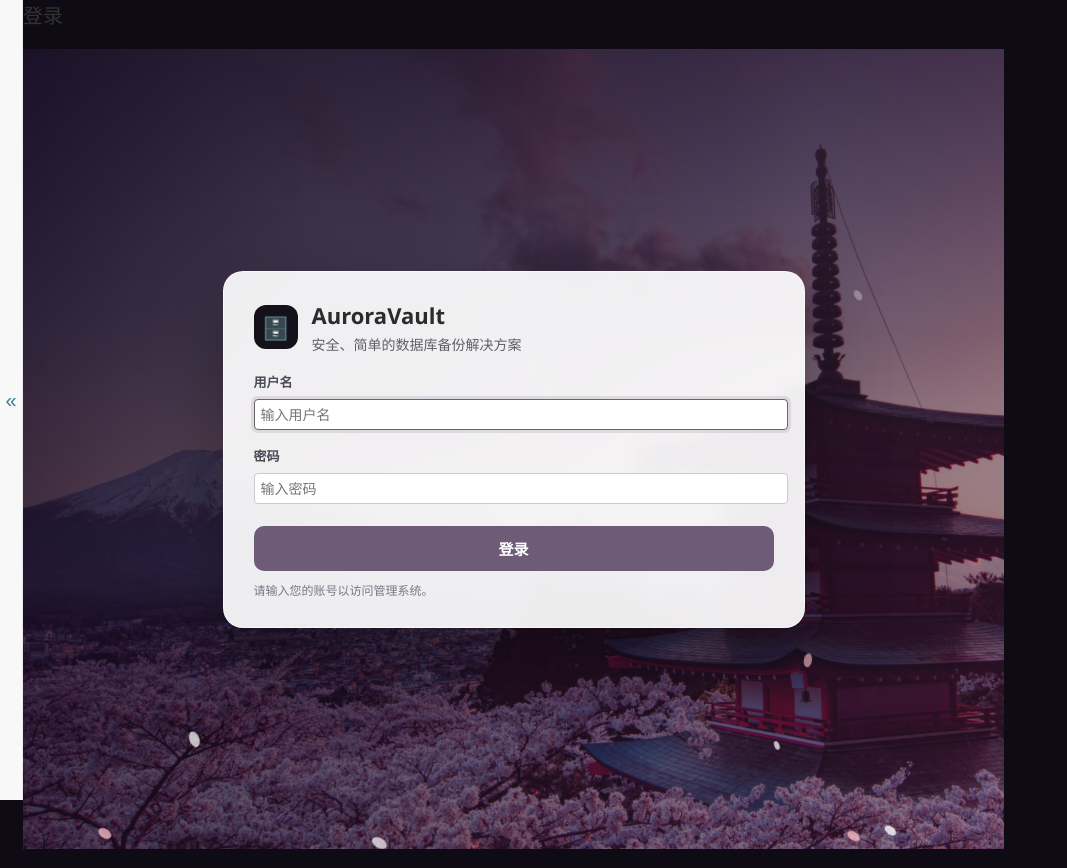
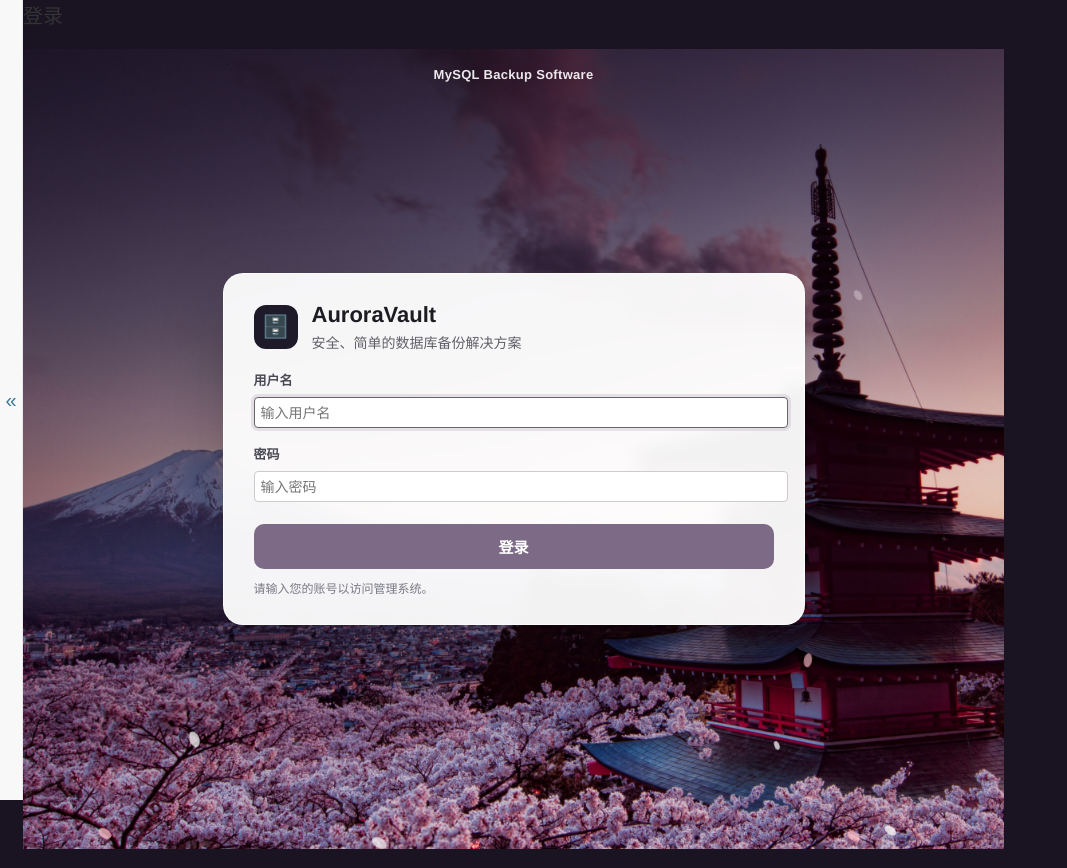
Before and after one commit to morningstarccf-tech/ccf, a Django app: page /admin/login/ in a window 1280 px wide. Shown: the whole page, without its empty margins (0-1067 px from the left). Run offline with Django 5.2, Linux system fonts and the light colour scheme.

Commit message:
Adjust admin login UI to match Figma look

```diff
--- a/db_guardian/templates/admin/login.html
+++ b/db_guardian/templates/admin/login.html
@@ -7,16 +7,17 @@
 {{ block.super }}
 <style>
   :root {
-    --aurora-card-bg: rgba(255, 255, 255, 0.92);
-    --aurora-card-border: rgba(255, 255, 255, 0.6);
-    --aurora-shadow: 0 24px 80px rgba(0, 0, 0, 0.35);
-    --aurora-accent: #6d5b77;
-    --aurora-muted: rgba(255, 255, 255, 0.55);
+    --aurora-card-bg: rgba(255, 255, 255, 0.95);
+    --aurora-card-border: rgba(255, 255, 255, 0.7);
+    --aurora-shadow: 0 18px 60px rgba(17, 16, 22, 0.25);
+    --aurora-accent: #7d6a86;
+    --aurora-text: #1c1c22;
   }
 
   body.aurora-login {
     min-height: 100vh;
-    background: #0f0b14;
+    background: #1a1422;
+    font-family: "Noto Sans SC", "PingFang SC", "Microsoft YaHei", "Helvetica Neue", Arial, sans-serif;
   }
 
   body.aurora-login #header,
@@ -36,18 +37,32 @@
     display: grid;
     place-items: center;
     overflow: hidden;
-    background:
-      linear-gradient(120deg, rgba(18, 10, 32, 0.75), rgba(63, 38, 68, 0.45)),
-      url("{% static 'login/plo.jpg' %}") center/cover no-repeat;
+    background: url("{% static 'login/plo.jpg' %}") center/cover no-repeat;
   }
 
   .aurora-login__overlay {
     position: absolute;
     inset: 0;
-    background:
-      radial-gradient(circle at 30% 20%, rgba(255, 255, 255, 0.08), transparent 45%),
-      radial-gradient(circle at 80% 10%, rgba(255, 255, 255, 0.06), transparent 40%);
+    background: linear-gradient(180deg, rgba(8, 8, 12, 0.25), rgba(8, 8, 12, 0));
     pointer-events: none;
+  }
+
+  .aurora-login__topbar {
+    position: absolute;
+    top: 18px;
+    left: 50%;
+    transform: translateX(-50%);
+    display: flex;
+    align-items: center;
+    gap: 8px;
+    color: rgba(255, 255, 255, 0.9);
+    font-size: 13px;
+    letter-spacing: 0.3px;
+    z-index: 2;
+  }
+
+  .aurora-login__topbar span {
+    font-weight: 600;
   }
 
   .aurora-login__card {
@@ -75,7 +90,7 @@
     border-radius: 12px;
     display: grid;
     place-items: center;
-    background: #14111a;
+    background: #1f1a2a;
     color: #fff;
     font-size: 22px;
   }
@@ -83,7 +98,7 @@
   .aurora-login__title {
     font-size: 22px;
     font-weight: 700;
-    color: #2b2b2b;
+    color: var(--aurora-text);
   }
 
   .aurora-login__subtitle {
@@ -114,7 +129,7 @@
     padding: 12px 14px;
     border-radius: 10px;
     border: 1px solid #e4e4ea;
-    background: #f6f6f8;
+    background: #f3f3f6;
     font-size: 14px;
     color: #222;
   }
@@ -139,7 +154,7 @@
   }
 
   .aurora-login__button:hover {
-    background: #5c4c65;
+    background: #6e5f78;
   }
 
   .aurora-login__error {
@@ -211,6 +226,9 @@
 {% block content %}
 <div class="aurora-login__wrapper">
   <div class="aurora-login__overlay"></div>
+  <div class="aurora-login__topbar">
+    <span>MySQL Backup Software</span>
+  </div>
   <div id="petal-container"></div>
   <div class="aurora-login__card">
     <div class="aurora-login__brand">
```
